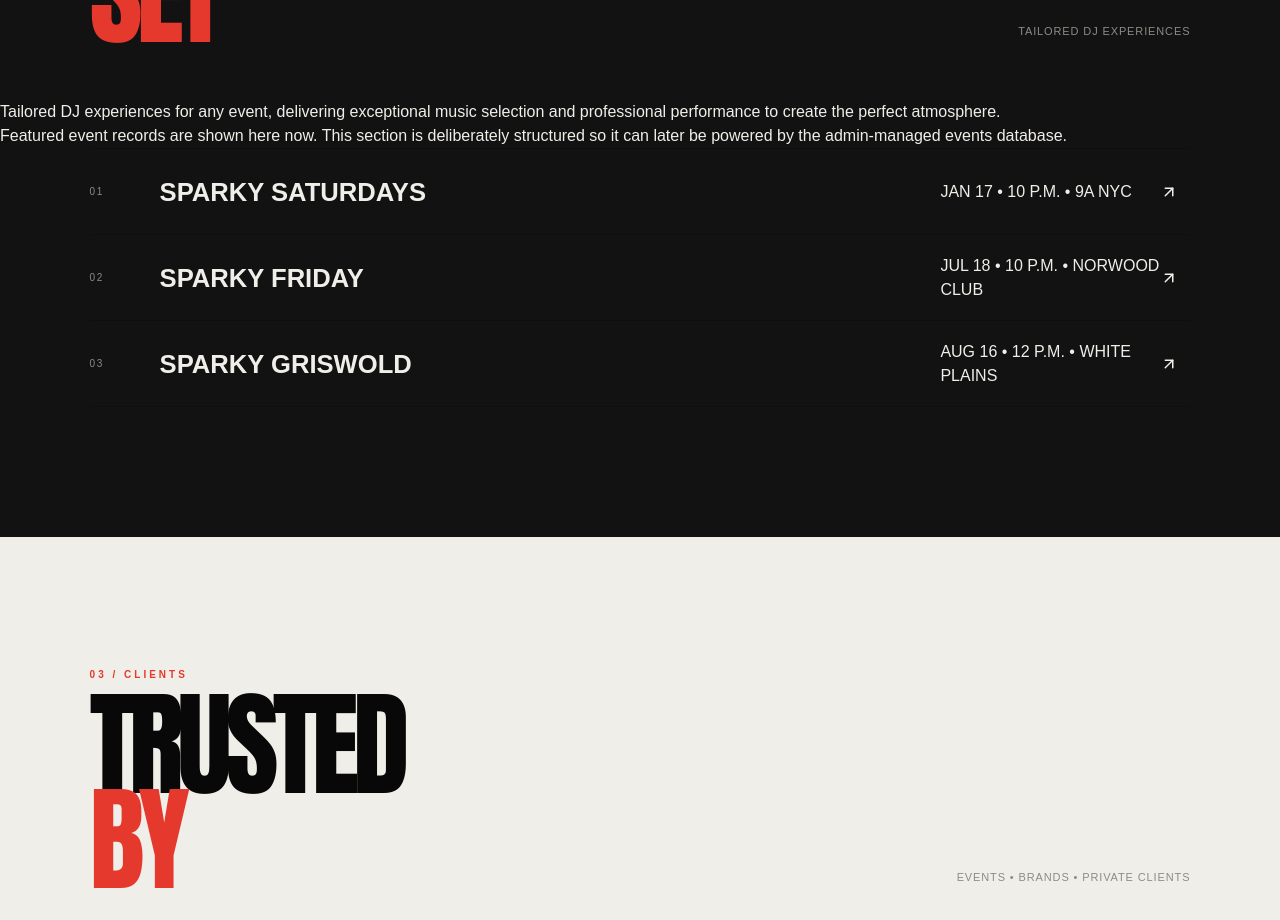
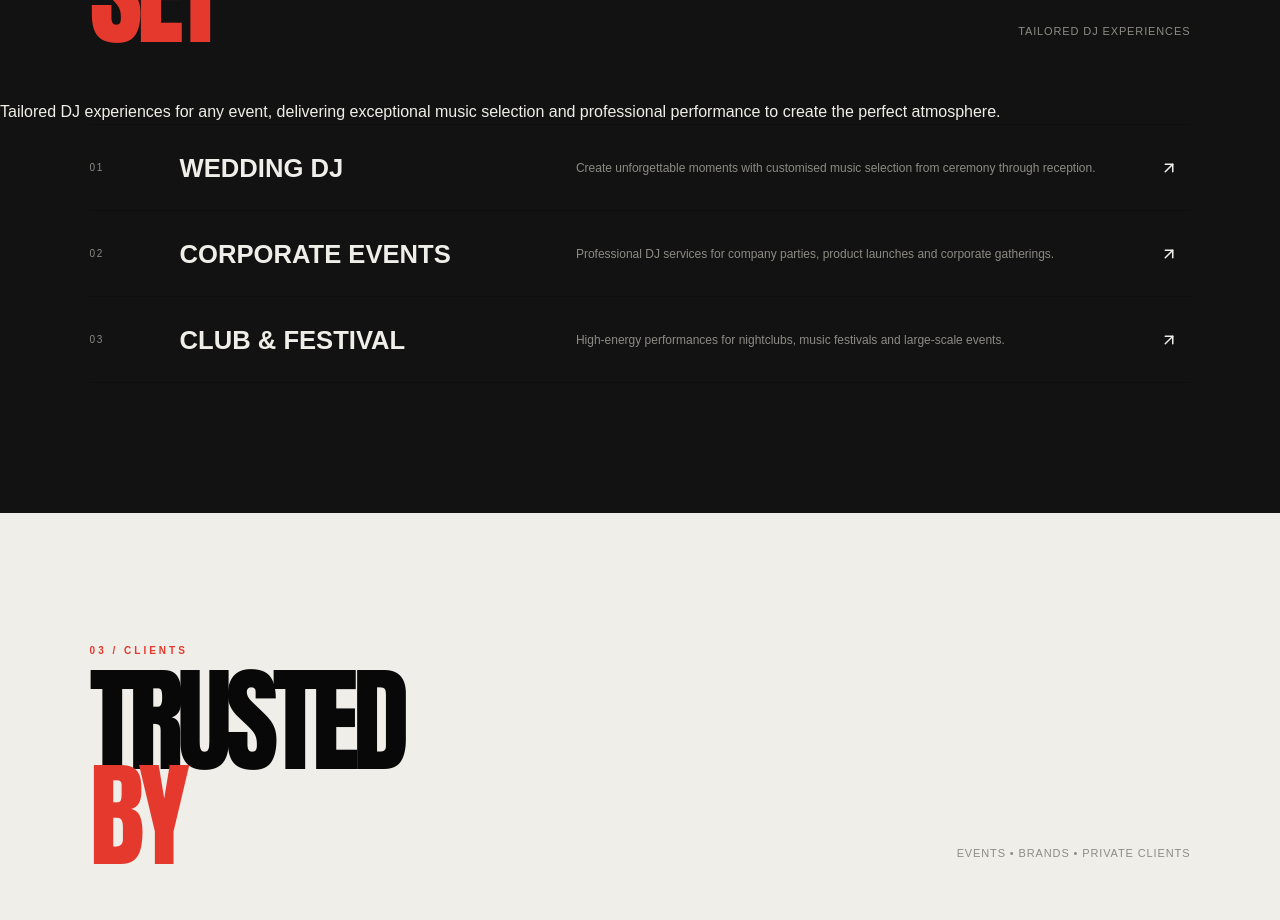
Before and after one commit to salpadoru/sparkygriswold, a Next.js app: page / in a window 1280 px wide. Shown: the part 2120-3040 px from the top of the page. Built offline with nearby package versions, Linux system fonts and the light colour scheme.

Commit message:
Fix services and events section separation

```diff
--- a/app/page.tsx
+++ b/app/page.tsx
@@ -66,15 +66,14 @@ export default function Home() {
           <p className="section-note">TAILORED DJ EXPERIENCES</p>
         </div>
         <p className="services-intro">{siteContent.servicesIntro}</p>
-        <p className="events-intro">Featured event records are shown here now. This section is deliberately structured so it can later be powered by the admin-managed events database.</p>
         <div className="event-list">
-          {siteContent.events.map((event, index) => (
-            <article className="event-row" key={event.title + event.date}>
+          {siteContent.services.map((service, index) => (
+            <div className="event-row service-row" key={service.title}>
               <span>0{index + 1}</span>
-              <strong>{event.title}</strong>
-              <p>{event.date} • {event.venue}</p>
+              <strong>{service.title}</strong>
+              <p>{service.body}</p>
               <ArrowUpRight size={18} />
-            </article>
+            </div>
           ))}
         </div>
       </section>
```
